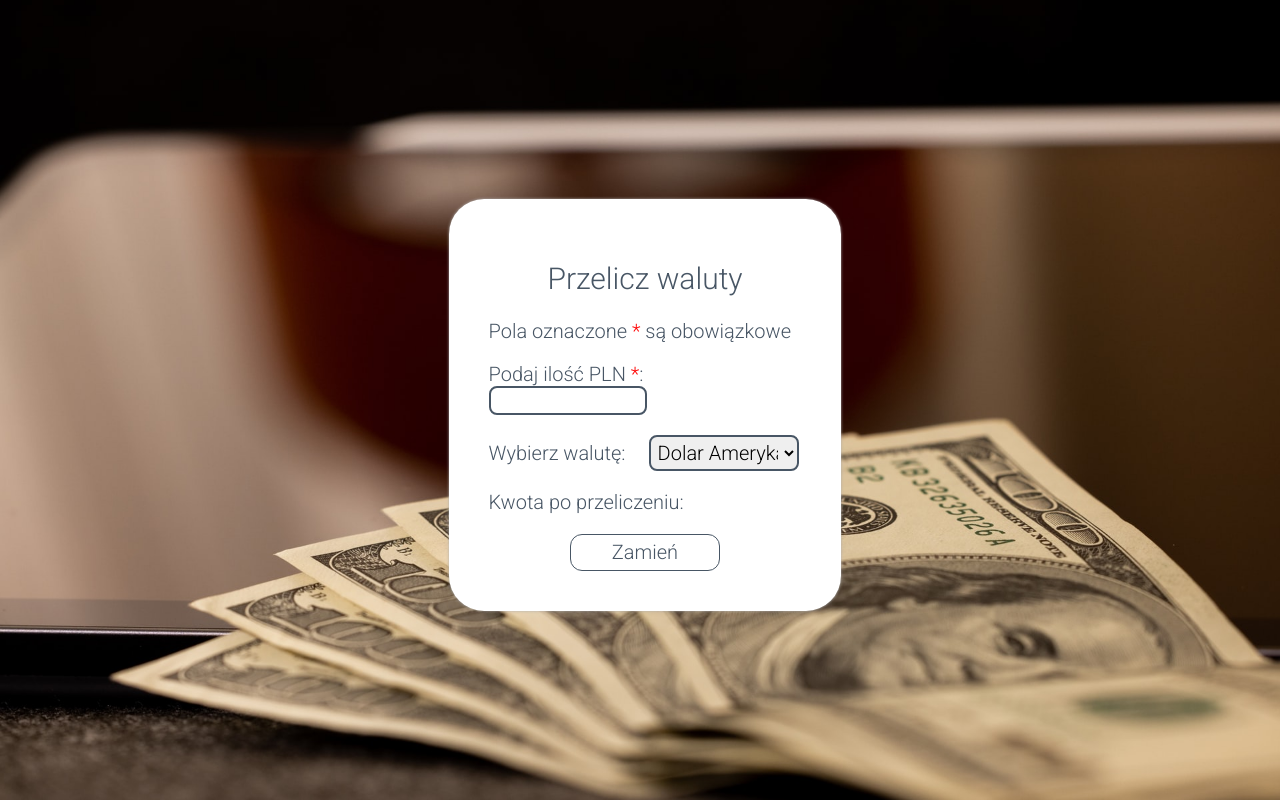
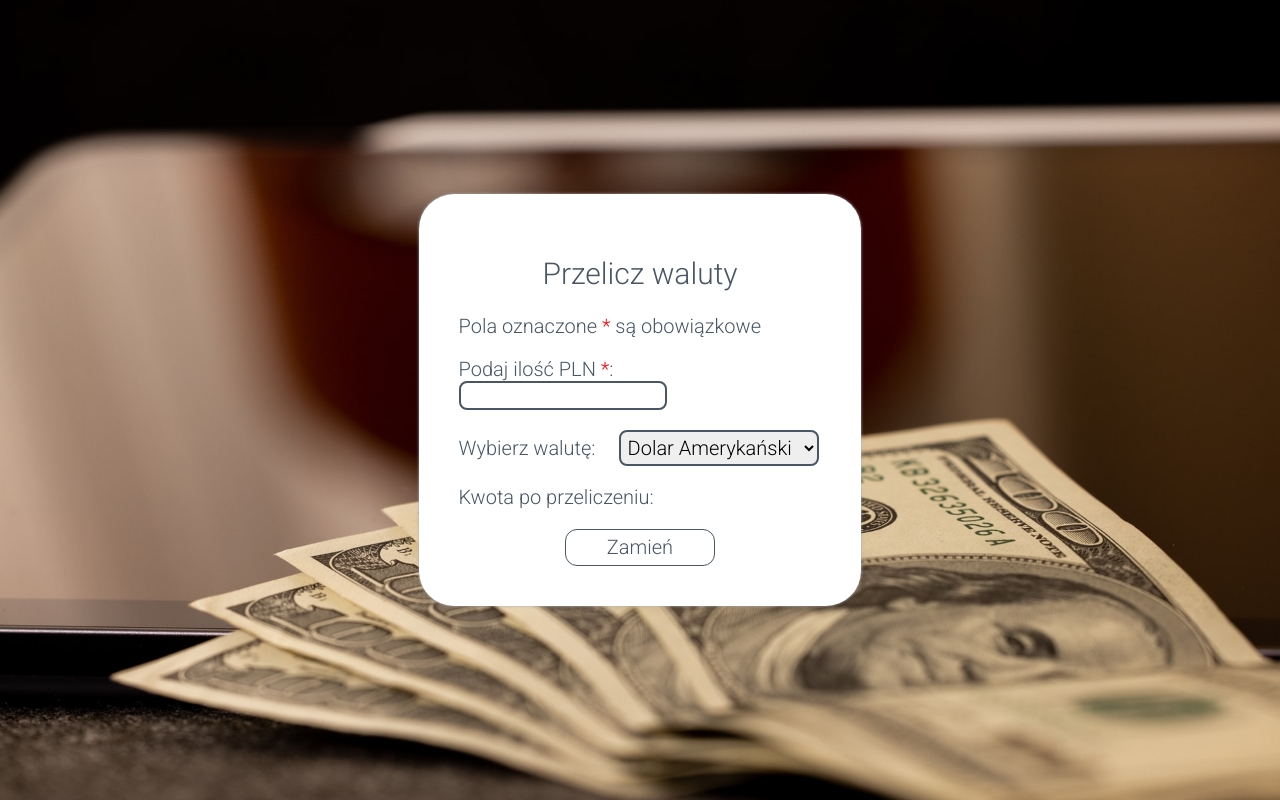
Before and after one commit to grzedomin/currency-converter-react, a React (Create React App) app: page / in a window 1280 px wide. Built offline with nearby package versions, Linux system fonts and the light colour scheme.

Commit message:
added styles

```diff
--- a/src/App.css
+++ b/src/App.css
@@ -7,7 +7,7 @@
 }
 
 .body {
-  max-width: 500px;
+  max-width: 700px;
   width: 100%;
   margin: auto;
 }
--- a/src/Form/Render/index.js
+++ b/src/Form/Render/index.js
@@ -1,6 +1,6 @@
 const Render = ({ result }) => (
     !!result && (
-        <span>
+        <span className="form__result">
             {result.sourceAmount.toFixed(2)}&nbsp;PLN&nbsp;
             {" "}
             = &nbsp;
--- a/src/Form/style.css
+++ b/src/Form/style.css
@@ -3,7 +3,7 @@
     color: #485665;
     border-radius: 35px;
     font-size: 20px;
-    margin: 30px 20px 20px 30px;
+    margin: 20px 10px 20px 10px;
     background-color:white;
     -webkit-box-shadow: 0px 0px 3px 0px rgba(175, 175, 175, 1);
     -moz-box-shadow: 0px 0px 3px 0px rgba(175, 175, 175, 1);
@@ -31,15 +31,22 @@
 
 .form__currency {
     padding: 3px;
-    max-width: 100px;
-    width: 100%;
+}
+
+.form__label {
+    display: flex;
 }
 
 .form__input {
     border-radius: 8px;
     border: 2px solid #485665;
+    max-width: 200px;
     width: 100%;
-    max-width: 150px;
+}
+
+.form__result {
+    width: 100%;
+    text-align: center;
 }
 
 .form__button {
@@ -61,4 +68,5 @@
     background-color:rgb(216, 216, 216);
     color: #485665;
     cursor: pointer;
+    transition: 0.3s;
 }
```
